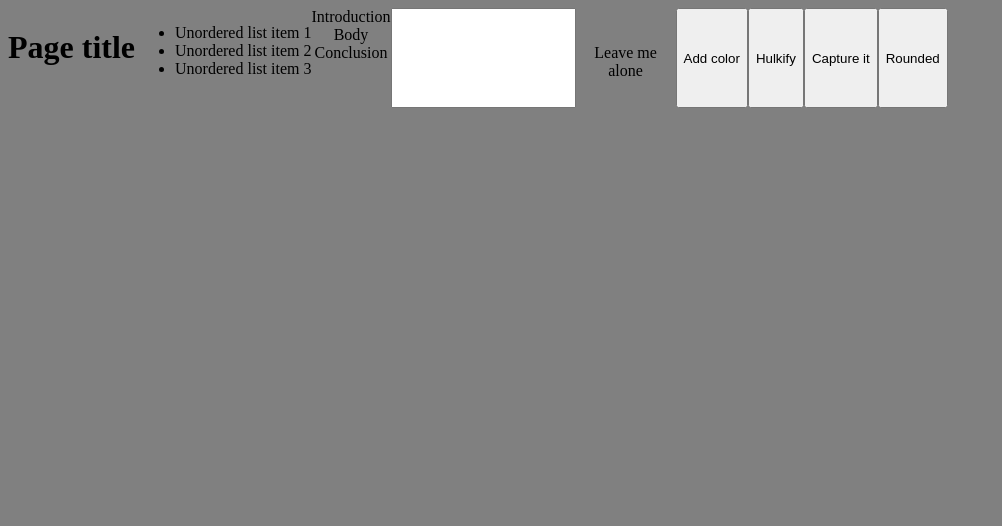
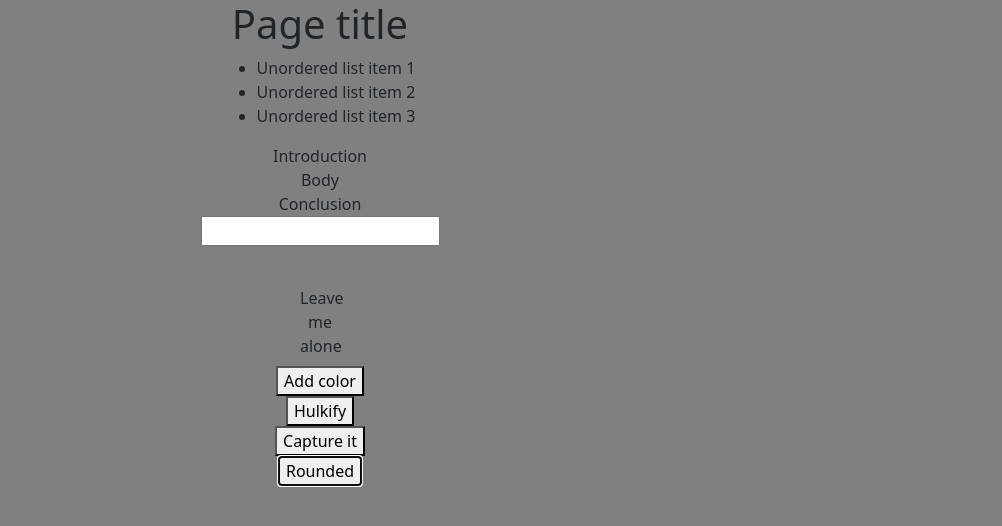
Before and after one commit to jrobinson0529/js-browser-events, a plain HTML site: page index.html in a window 1280 px wide. Both pictures are taken after a click on the button "Rounded". Shown: the whole page, without its empty margins (0-1002 px from the left). Drawn offline with nearby package versions, Linux system fonts and the light colour scheme.

Commit message:
Added some extra styling and tested out what bootstrap does.

```diff
--- a/index.html
+++ b/index.html
@@ -1,6 +1,7 @@
 <!DOCTYPE html>
 <html lang="en">
 <head>
+  <link href="https://cdn.jsdelivr.net/npm/bootstrap@5.0.0-beta1/dist/css/bootstrap.min.css" rel="stylesheet" integrity="sha384-giJF6kkoqNQ00vy+HMDP7azOuL0xtbfIcaT9wjKHr8RbDVddVHyTfAAsrekwKmP1" crossorigin="anonymous">
   <link rel="stylesheet" href="main.css">
   <meta charset="UTF-8">
   <meta name="viewport" content="width=device-width, initial-scale=1.0">
@@ -28,12 +29,15 @@
 
   <div id="output-target"></div>
 
-  <div id="guinea-pig"><br><br>Leave me alone</div>
+  <div id="guinea-pig">Leave me alone</div>
   <button id="add-color">Add color</button>
   <button id="make-large">Hulkify</button>
   <button id="add-border">Capture it</button>
   <button id="add-rounding">Rounded</button>
   <!-- EVENT LISTENER END -->
+
+  <!-- JS SCRIPTS -->
+  <script src="https://cdn.jsdelivr.net/npm/bootstrap@5.0.0-beta1/dist/js/bootstrap.bundle.min.js" integrity="sha384-ygbV9kiqUc6oa4msXn9868pTtWMgiQaeYH7/t7LECLbyPA2x65Kgf80OJFdroafW" crossorigin="anonymous"></script>
   <script src="main.js"></script>
 </body>
 </html>
--- a/main.css
+++ b/main.css
@@ -1,14 +1,19 @@
 body {
+  width: 50%;
   background-color: grey;
   display: flex;
-  justify-content: stretch;
+  justify-content: center;
+  flex-direction: column;
+  align-items: center;
   text-align: center;
-  text-justify: inter-word;
 }
 .blue {
   color: blue;
 }
 #guinea-pig {
+  padding: 30px;
+  margin: 10px;
+  align-self: center;
   height: 100px;
   width: 100px;
 }
@@ -21,6 +26,6 @@ body {
 .bordered {
   border: 2px solid blueviolet;
 }
-.rounded {
-  border-radius: 50%;
+.rounder {
+  border-radius: 25%;
 }
--- a/main.js
+++ b/main.js
@@ -76,5 +76,5 @@ document.getElementById("add-border").addEventListener("click", function() {
 });
 
 document.getElementById("add-rounding").addEventListener("click", function() {
-  toggleClass("rounded");
+  toggleClass("rounder");
 });
```
